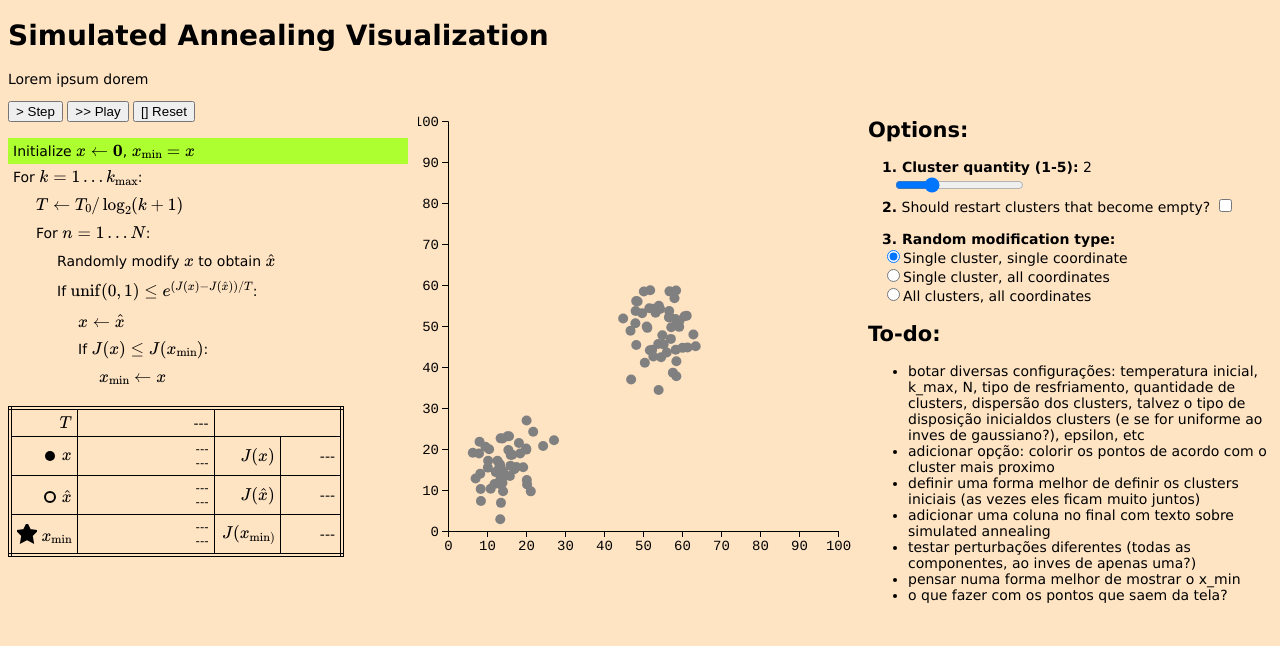
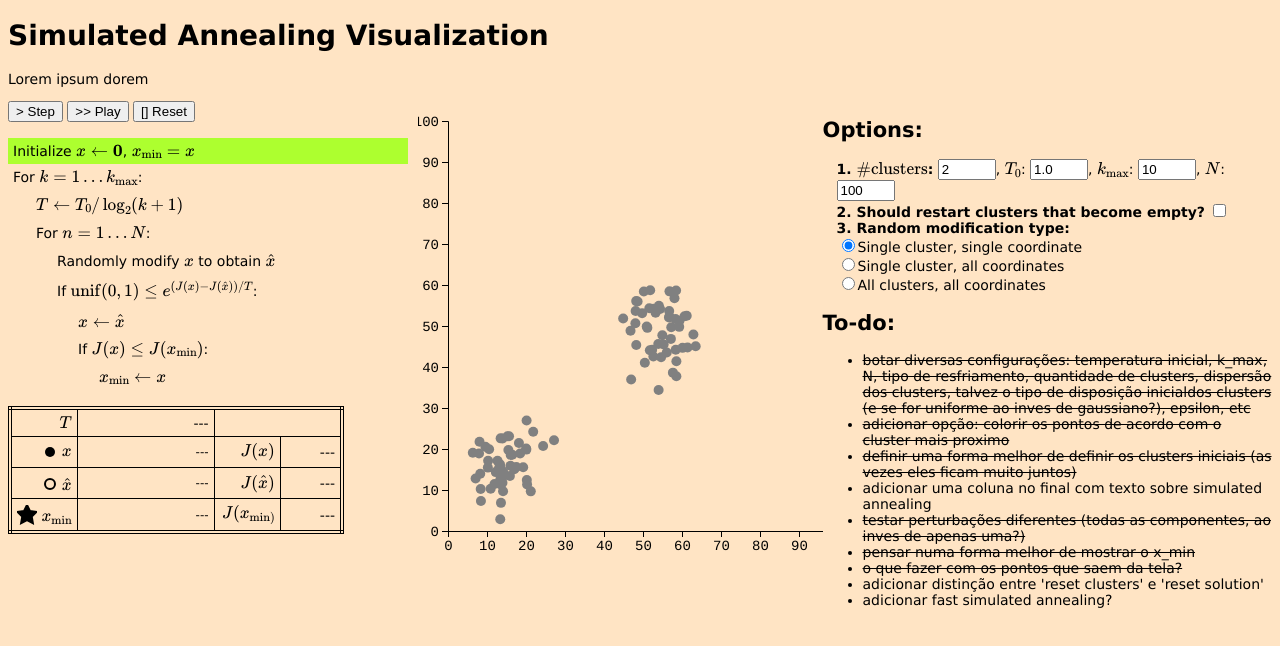
Before and after one commit to vgarciasc/simulated-annealing-viz, a plain HTML site: page index.html in a window 1280 px wide. Drawn offline with nearby package versions, Linux system fonts and the light colour scheme.

Commit message:
adding restart button, hyper-parameter options to UI

```diff
--- a/index.html
+++ b/index.html
@@ -117,15 +117,19 @@
 				</table>
 			</div>
 			<svg id="main-view"></svg>
-			<div style="width: 400px">
+			<div style="width: 500px">
 				<h2>Options:</h2>
 				<div style="margin-left: 1em;">
-					<b>1. Cluster quantity (1-5):</b> <label for="cluster-quantity" id="cluster-quantity-label">2</label>
+					<!-- <b>1. Cluster quantity (1-5):</b> <label for="cluster-quantity" id="cluster-quantity-label">2</label>
+					<br> -->
+					<!-- <input style="margin-left: 1em;" type="range" id="cluster-quantity" name="cluster-quantity" min="1" max="5" value="2" step="1" oninput="$('#cluster-quantity-label').text($(this).val())"> -->
+					<!-- <br> -->
+					<b>1. $\# \text{clusters}$:</b> <input type=number id="cluster-quantity" min=1 max=5 step=1 value=2 style="width:50px">,
+						$T_0$:</b> <input type=number id="initial-temperature" min=0 max=10 step=0.1 value=1.0 style="width:50px">,
+						$k_\text{max}$:</b> <input type=number id="kmax" min=1 max=100 step=1 value=10 style="width:50px">,
+						$N$:</b> <input type=number id="Nmax" min=1 max=1000 step=1 value=100 style="width:50px">
 					<br>
-					<input style="margin-left: 1em;" type="range" id="cluster-quantity" name="cluster-quantity" min="1" max="5" value="2" step="1" oninput="$('#cluster-quantity-label').text($(this).val())">
-					<br>
-					<b>2.</b> Should restart clusters that become empty? <input type=checkbox id="should-restart-empty-clusters" onclick="updateCode()">
-					<br>
+					<b>2. Should restart clusters that become empty?</b> <input type=checkbox id="should-restart-empty-clusters" onclick="updateCode()">
 					<br>
 					<b>3. Random modification type:</b>
 					<br>
@@ -137,13 +141,15 @@
 				</div>
 				<h2>To-do:</h2>
 				<ul>
-					<li>botar diversas configurações: temperatura inicial, k_max, N, tipo de resfriamento, quantidade de clusters, dispersão dos clusters, talvez o tipo de disposição inicialdos clusters (e se for uniforme ao inves de gaussiano?), epsilon, etc</li>
-					<li>adicionar opção: colorir os pontos de acordo com o cluster mais proximo</li>
-					<li>definir uma forma melhor de definir os clusters iniciais (as vezes eles ficam muito juntos)</li>
+					<li><s>botar diversas configurações: temperatura inicial, k_max, N, tipo de resfriamento, quantidade de clusters, dispersão dos clusters, talvez o tipo de disposição inicialdos clusters (e se for uniforme ao inves de gaussiano?), epsilon, etc</s></li>
+					<li><s>adicionar opção: colorir os pontos de acordo com o cluster mais proximo</s></li>
+					<li><s>definir uma forma melhor de definir os clusters iniciais (as vezes eles ficam muito juntos)</s></li>
 					<li>adicionar uma coluna no final com texto sobre simulated annealing</li>
-					<li>testar perturbações diferentes (todas as componentes, ao inves de apenas uma?)</li>
-					<li>pensar numa forma melhor de mostrar o x_min</li>
-					<li>o que fazer com os pontos que saem da tela?</li>
+					<li><s>testar perturbações diferentes (todas as componentes, ao inves de apenas uma?)</s></li>
+					<li><s>pensar numa forma melhor de mostrar o x_min</s></li>
+					<li><s>o que fazer com os pontos que saem da tela?</s></li>
+					<li>adicionar distinção entre 'reset clusters' e 'reset solution'</li>
+					<li>adicionar fast simulated annealing?</li>
 				</ul>
 			</div>
 		</div>
--- a/simulated_annealing.js
+++ b/simulated_annealing.js
@@ -3,15 +3,16 @@ let height = 450;
 let margin = {top: 20, left: 30, right: 20, bottom: 20};
 let scale = 100;
 
+let cluster_quantity = $("#cluster-quantity").val();
+let points_per_cluster = 50;
+let epsilon = 50;
+
 const DELAY = 5;
-const cluster_quantity = 2;
-const points_per_cluster = 50;
-const epsilon = 50;
 const min_dist_between_clusters = scale / cluster_quantity;
 const colors = ["tomato", "skyblue", "limegreen", "orange", "violet"]
 const dark_colors = ["#951b1b", "mediumblue", "#15441c", "#914824", "blueviolet"]
 
-function generatePoints(clusters) {
+function generatePoints() {
 	var clusters = [];
 	var points = [];
 
@@ -180,6 +181,7 @@ function waitForButton() {
 
 let points = generatePoints();
 
+var should_abort = false;
 var curr_line = -1;
 var curr_line_state = 1;
 var x, J_x;
@@ -188,14 +190,14 @@ var x_hat, J_x_hat;
 var T;
 
 async function runSimulatedAnnealing() {
-	let max_iterations = 100;
-	let k_max = 10;
+	let max_iterations = parseInt($("#Nmax").val());
+	let k_max = parseInt($("#kmax").val());
 	let J = lossFunction;
 
 	curr_line = 0; curr_line_state = 1; updateUI(); updateSVG([], [], []);
-	if (current_state == 0) { await waitForButton(); } else { await sleep(DELAY); }
+	if (current_state == 0) { await waitForButton(); } else { await sleep(DELAY); } if (should_abort) { return; }
 
-	T0 = 1; T = undefined;
+	T0 = parseInt($("#initial-temperature").val()); T = undefined;
 	x = getInitialSolution();
 	J_x = J(x);
 	x_min = deepCopy(x);
@@ -203,12 +205,12 @@ async function runSimulatedAnnealing() {
 
 	curr_line = 1; curr_line_state = 1; updateUI(); updateSVG(x, [], x_min);
 	$("#code-line-1-comment").text("#k = 1")
-	if (current_state == 0) { await waitForButton(); } else { await sleep(DELAY); }
+	if (current_state == 0) { await waitForButton(); } else { await sleep(DELAY); } if (should_abort) { return; }
 	$("#code-line-1-comment").text("")
 
 	for (var k = 1; k <= k_max; k++) {
 		curr_line = 2; curr_line_state = 1; updateUI();
-		if (current_state == 0) { await waitForButton(); } else { await sleep(DELAY); }
+		if (current_state == 0) { await waitForButton(); } else { await sleep(DELAY); } if (should_abort) { return; }
 
 		T = T0 / (Math.log(k + 1) / Math.log(2));
 		// console.warn(`Updated temperature to ${T}.`)
@@ -216,12 +218,12 @@ async function runSimulatedAnnealing() {
 		for (var n = 1; n <= max_iterations; n++) {
 			curr_line = 3; curr_line_state = 1; updateUI();
 			$("#code-line-3-comment").text(`#n = ${n}`)
-			if (current_state == 0) { await waitForButton(); } else { await sleep(DELAY); }
+			if (current_state == 0) { await waitForButton(); } else { await sleep(DELAY); } if (should_abort) { return; }
 			$("#code-line-3-comment").text("")
 
 			if (get_button_value("should-restart-empty-clusters")) {
 				curr_line = 3.1; curr_line_state = 1; updateUI();
-				if (current_state == 0) { await waitForButton(); } else { await sleep(DELAY); }
+				if (current_state == 0) { await waitForButton(); } else { await sleep(DELAY); } if (should_abort) { return; }
 
 				var cluster_populations = get_cluster_populations(x);
 				var non_empty_clusters = get_cluster_populations(x)
@@ -237,7 +239,7 @@ async function runSimulatedAnnealing() {
 			}
 
 			curr_line = 4; curr_line_state = 1; updateUI(); updateSVG(x, [], x_min);
-			if (current_state == 0) { await waitForButton(); } else { await sleep(DELAY); }
+			if (current_state == 0) { await waitForButton(); } else { await sleep(DELAY); } if (should_abort) { return; }
 
 			x_hat = pickRandomNeighbor(x);
 			J_x_hat = J(x_hat)
@@ -250,25 +252,25 @@ async function runSimulatedAnnealing() {
 
 			curr_line = 5; curr_line_state = should_accept_transition ? 1 : 0; updateUI(); updateSVG(x, x_hat, x_min);
 			$("#code-line-5-comment").text(`#${random_val.toFixed(3)} <= ${Math.exp((J_x - J_x_hat) / T).toFixed(3)}`)
-			if (current_state == 0) { await waitForButton(); } else { await sleep(DELAY); }
+			if (current_state == 0) { await waitForButton(); } else { await sleep(DELAY); } if (should_abort) { return; }
 			$("#code-line-5-comment").text("")
 
 			if (should_accept_transition) {
 				// console.log(`3. Accepted new solution x_hat.`)
 				curr_line = 6; curr_line_state = 1; updateUI(); updateSVG(x, x_hat, x_min);
-				if (current_state == 0) { await waitForButton(); } else { await sleep(DELAY); }
+				if (current_state == 0) { await waitForButton(); } else { await sleep(DELAY); } if (should_abort) { return; }
 
 				x = x_hat;
 				J_x = J_x_hat;
 
 				curr_line = 7; curr_line_state = (J_x <= J_x_min) ? 1 : 0; updateUI(); updateSVG(x, [], x_min);
 				$("#code-line-7-comment").text(`#${J_x.toFixed(3)} <= ${J_x_min.toFixed(3)}`)
-				if (current_state == 0) { await waitForButton(); } else { await sleep(DELAY); }
+				if (current_state == 0) { await waitForButton(); } else { await sleep(DELAY); } if (should_abort) { return; }
 				$("#code-line-7-comment").text("")
 
 				if (J_x <= J_x_min) {
 					curr_line = 8; curr_line_state = 1; updateUI();
-					if (current_state == 0) { await waitForButton(); } else { await sleep(DELAY); }
+					if (current_state == 0) { await waitForButton(); } else { await sleep(DELAY); } if (should_abort) { return; }
 
 					x_min = deepCopy(x);
 					J_x_min = J_x
@@ -283,13 +285,13 @@ async function runSimulatedAnnealing() {
 
 		curr_line = 3; curr_line_state = 0; updateUI();
 		$("#code-line-3-comment").text(`#n = ${max_iterations}`)
-		if (current_state == 0) { await waitForButton(); } else { await sleep(DELAY); }
+		if (current_state == 0) { await waitForButton(); } else { await sleep(DELAY); } if (should_abort) { return; }
 		$("#code-line-3-comment").text("")
 	}
 
 	curr_line = 1; curr_line_state = 0; updateUI();
 	$("#code-line-1-comment").text(`#k = ${k_max}`)
-	if (current_state == 0) { await waitForButton(); } else { await sleep(DELAY); }
+	if (current_state == 0) { await waitForButton(); } else { await sleep(DELAY); } if (should_abort) { return; }
 	$("#code-line-1-comment").text("")
 
 	console.log("Final solution is:")
@@ -311,23 +313,34 @@ function updateSVG(solution, solution_hat, best_solution) {
 					.classed("data-point", true)
 					.attr("cx", pt => xScale(pt.x1))
 					.attr("cy", pt => yScale(pt.x2))
+					.attr("fill", "gray")
+					.transition().duration(500)
 					.attr("r", 5)
-					.attr("fill", "gray")
 			},
 			update => {
-				update.attr("cx", pt => xScale(pt.x1))
-					.attr("cy", pt => yScale(pt.x2))
-					.attr("fill", "gray")
-				if (solution.length > 0) {
+				if (curr_line == 0) {
+					update.transition()
+						.duration(500)
+						.attr("r", 5)
+						.attr("cx", pt => xScale(pt.x1))
+						.attr("cy", pt => yScale(pt.x2))
+						.attr("fill", "gray")
+				}
+				if (solution && solution.length > 0) {
 					var assignments = assign_clusters(solution);
 					update.attr("fill", (pt, i) => colors[assignments[i]])
 				}
+			},
+			remove => {
+				remove.transition()
+					.duration(500)
+					.attr("r", 0)
 			}
 		)
 
 	main_view
 		.selectAll(".best-solution-point")
-		.data(best_solution)
+		.data(best_solution || [])
 		.join(
 			enter => {
 				enter.append("svg:polygon")
@@ -343,7 +356,7 @@ function updateSVG(solution, solution_hat, best_solution) {
 
 	main_view
 		.selectAll(".solution-point")
-		.data(solution)
+		.data(solution || [])
 		.join(
 			enter => {
 				enter.append("circle")
@@ -363,7 +376,7 @@ function updateSVG(solution, solution_hat, best_solution) {
 
 	main_view
 		.selectAll(".proposed-solution-point")
-		.data(solution_hat)
+		.data(solution_hat || [])
 		.join(
 			enter => {
 				enter.append("circle")
@@ -414,6 +427,22 @@ function updateCode() {
 	}
 }
 
+function restart() {
+	current_state = 0;
+	should_abort = true;
+	$("#step-btn").click();
+
+	setTimeout(() => {
+		should_abort = false;
+		cluster_quantity = $("#cluster-quantity").val();
+		points = generatePoints();
+
+		runSimulatedAnnealing();
+		updateSVG();
+		updateUI();
+	}, 100);
+}
+
 let xAxis = main_view
 	.append("g")
 	.classed("axis", true)
```
